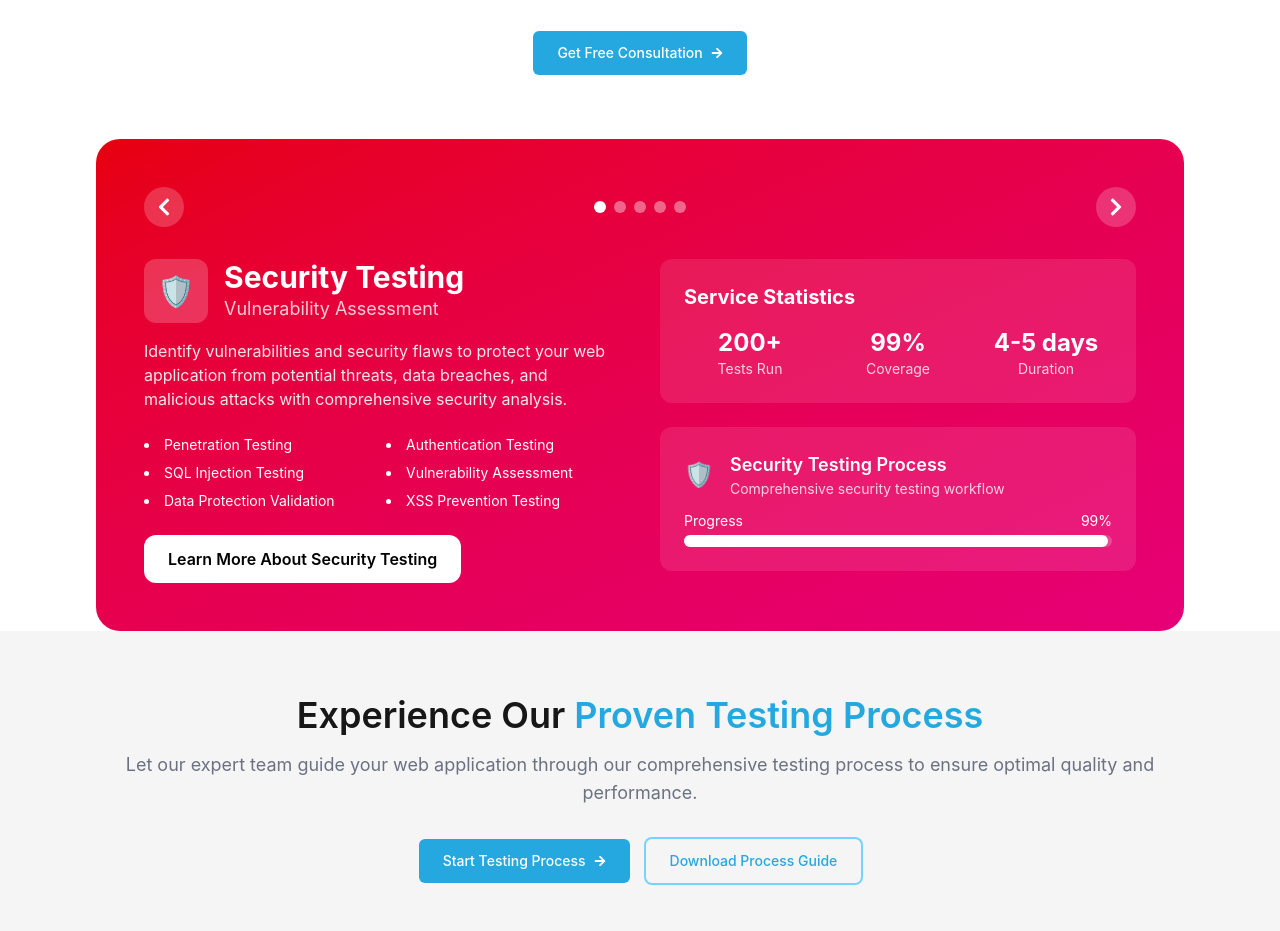
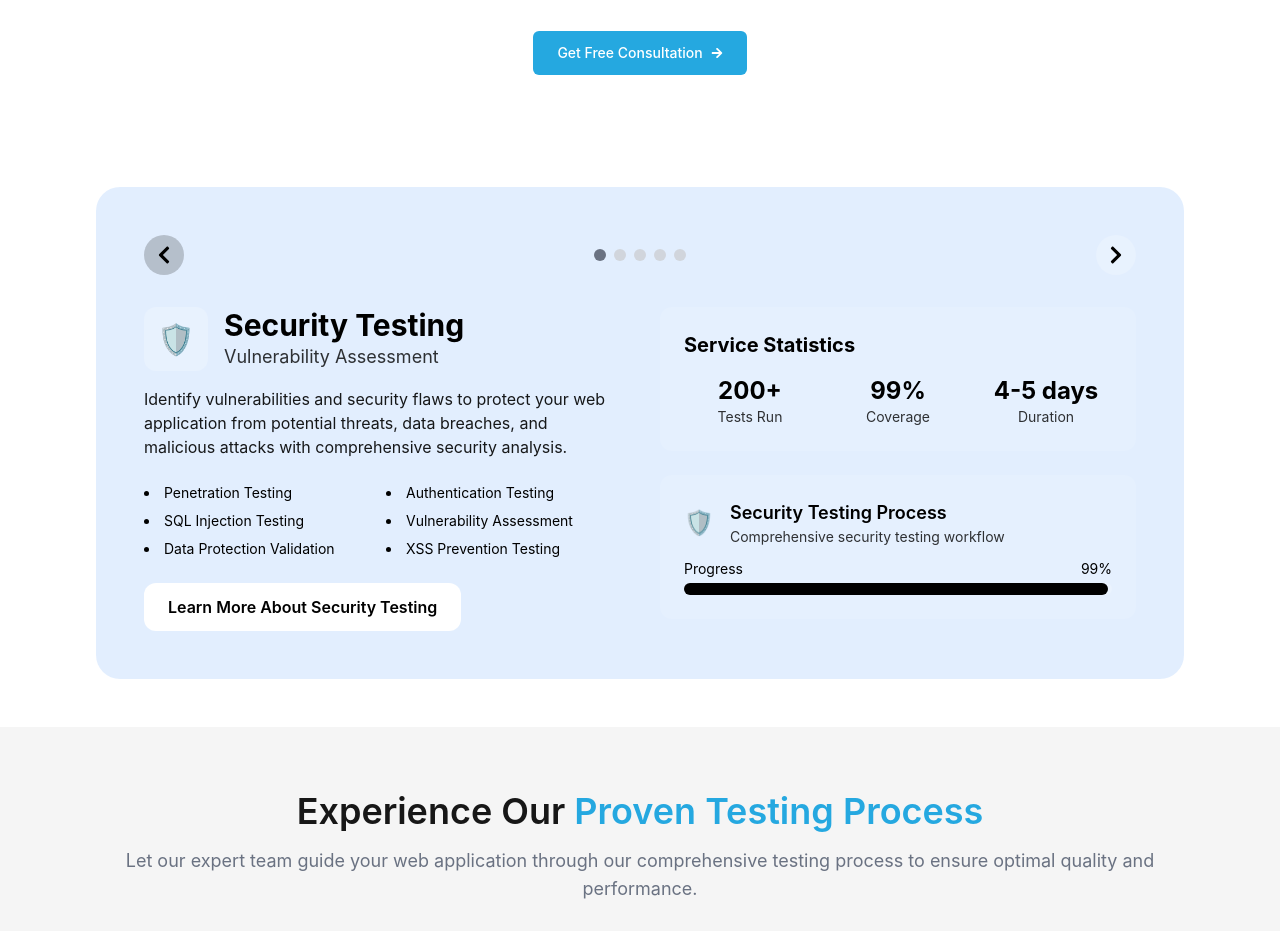
Before and after one commit to prakash47/testrq-3.0, a Next.js app: page /services/web-app-testing in a window 1280 px wide. Shown: the part 2200-3131 px from the top of the page. Built offline with nearby package versions, Linux system fonts and the light colour scheme.

Commit message:
changed slider to light colours.

```diff
--- a/src/components/layout/Header.tsx
+++ b/src/components/layout/Header.tsx
@@ -72,7 +72,7 @@ const Navbar = () => {
             },
             {
               label: "Web Application Testing",
-              link: "/services/web-application-testing",
+              link: "/services/web-app-testing",
             },
             {
               label: "Desktop Application Testing",
--- a/src/components/sections/WebappComprehensiveSlider.tsx
+++ b/src/components/sections/WebappComprehensiveSlider.tsx
@@ -48,7 +48,7 @@ const testingServices: FeatureSet[] = [
       "Data Protection Validation",
       "XSS Prevention Testing",
     ],
-    bgColor: "bg-gradient-to-br from-red-600 to-pink-600",
+    bgColor: "bg-blue-100/80",
     btnText: "Learn More About Security Testing",
   },
   {
@@ -73,7 +73,7 @@ const testingServices: FeatureSet[] = [
       "Scalability Analysis",
       "Response Time Optimization",
     ],
-    bgColor: "bg-gradient-to-br from-green-600 to-emerald-600",
+    bgColor: "bg-green-100/80",
     btnText: "Learn More About Performance Testing",
   },
   {
@@ -94,9 +94,11 @@ const testingServices: FeatureSet[] = [
       { label: "Coverage", value: "92%" },
       { label: "Duration", value: "2-3 days" },
     ],
+    processLabel: "Performance Testing Process",
+    processDescription: "Comprehensive performance testing workflow",
     progress: "92%",
     icon: <FaUsers />,
-    bgColor: "bg-gradient-to-br from-purple-600 to-purple-800",
+    bgColor: "bg-yellow-100/80",
     btnText: "Learn More About Usability Testing",
   },
   {
@@ -117,9 +119,11 @@ const testingServices: FeatureSet[] = [
       { label: "Coverage", value: "96%" },
       { label: "Duration", value: "1-2 days" },
     ],
+    processLabel: "Performance Testing Process",
+    processDescription: "Comprehensive performance testing workflow",
     progress: "96%",
     icon: <FaMobileAlt />,
-    bgColor: "bg-gradient-to-br from-cyan-700 to-teal-600",
+    bgColor: "bg-purple-100/80",
     btnText: "Learn More About Responsive Testing",
   },
   {
@@ -140,9 +144,11 @@ const testingServices: FeatureSet[] = [
       { label: "Coverage", value: "94%" },
       { label: "Duration", value: "3-4 days" },
     ],
+    processLabel: "Performance Testing Process",
+    processDescription: "Comprehensive performance testing workflow",
     progress: "94%",
     icon: <FaPlug />,
-    bgColor: "bg-gradient-to-br from-orange-700 to-amber-500",
+    bgColor: "bg-red-100/80",
     btnText: "Learn More About Integration Testing",
   },
 ];
@@ -159,15 +165,15 @@ export default function ComprehensiveTestingSlider() {
   const current = testingServices[index];
 
   return (
-    <div className="relative px-8 md:px-12 lg:px-24 w-full max-w-7xl mx-auto">
+    <div className="relative px-8 md:px-12 lg:px-24 py-12 w-full max-w-7xl mx-auto">
       <div
-        className={`rounded-3xl p-8 md:p-12 text-white transition-all duration-300 ${current.bgColor}`}
+        className={`rounded-3xl p-8 md:p-12 text-black transition-all duration-300 ${current.bgColor}`}
       >
         {/* Navigation */}
         <div className="flex justify-between items-center">
           <button
             onClick={prev}
-            className="w-10 h-10 flex items-center justify-center bg-white/20 rounded-full hover:bg-white/30"
+            className="w-10 h-10 flex items-center justify-center bg-black/20 rounded-full hover:bg-white/30"
           >
             <FaChevronLeft className="w-5 h-5" />
           </button>
@@ -177,7 +183,7 @@ export default function ComprehensiveTestingSlider() {
               <span
                 key={i}
                 className={`w-3 h-3 rounded-full transition-all duration-200 ${
-                  i === index ? "bg-white" : "bg-white/40"
+                  i === index ? "bg-gray-500" : "bg-gray-300"
                 }`}
               />
             ))}
@@ -201,11 +207,11 @@ export default function ComprehensiveTestingSlider() {
               </div>
               <div>
                 <h2 className="text-3xl font-bold">{current.title}</h2>
-                <p className="text-lg text-white/80">{current.subtitle}</p>
+                <p className="text-lg text-black/80">{current.subtitle}</p>
               </div>
             </div>
 
-            <p className="mb-6 text-white/90">{current.description}</p>
+            <p className="mb-6 text-black/90">{current.description}</p>
 
             <ul className="grid grid-cols-2 gap-2 text-sm list-disc list-inside">
               {current.features.map((feat, i) => (
@@ -226,7 +232,7 @@ export default function ComprehensiveTestingSlider() {
                 {current.stats.map((stat, i) => (
                   <div key={i}>
                     <div className="text-2xl font-bold">{stat.value}</div>
-                    <div className="text-sm text-white/80">{stat.label}</div>
+                    <div className="text-sm text-black/80">{stat.label}</div>
                   </div>
                 ))}
               </div>
@@ -240,7 +246,7 @@ export default function ComprehensiveTestingSlider() {
                     <h4 className="font-semibold text-lg">
                       {current.processLabel}
                     </h4>
-                    <p className="text-sm text-white/80">
+                    <p className="text-sm text-black/80">
                       {current.processDescription}
                     </p>
                   </div>
@@ -252,7 +258,7 @@ export default function ComprehensiveTestingSlider() {
                   </div>
                   <div className="w-full h-3 bg-white/20 rounded-full mt-1">
                     <div
-                      className="h-3 bg-white rounded-full"
+                      className="h-3 bg-black rounded-full"
                       style={{ width: current.progress }}
                     ></div>
                   </div>
```
